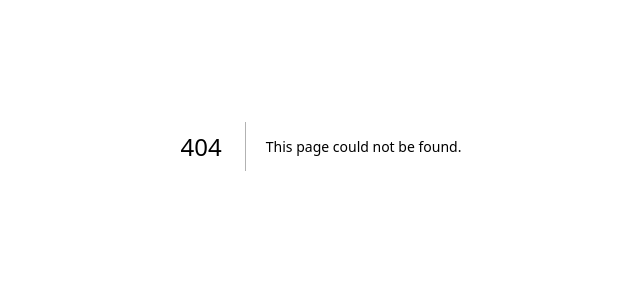
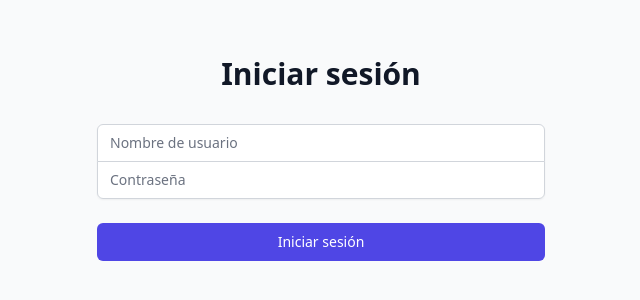
Before and after one commit to motta10motta/sistema-app, a Next.js app: page /auth/signin in a window 1280 px wide. Before the commit this address had no page. Shown: the part 254-554 px from the top of the page, without its empty margins (319-959 px from the left). Built offline with nearby package versions, Linux system fonts and the light colour scheme.

Commit message:
Create signin.tsx

```diff
--- /dev/null
+++ b/pages/auth/signin.tsx
@@ -0,0 +1,79 @@
+import { signIn } from "next-auth/react"
+import { useState } from "react"
+import { useRouter } from "next/router"
+
+export default function SignIn() {
+  const [username, setUsername] = useState("")
+  const [password, setPassword] = useState("")
+  const router = useRouter()
+
+  const handleSubmit = async (e: React.FormEvent) => {
+    e.preventDefault()
+    const result = await signIn("credentials", {
+      username,
+      password,
+      redirect: false,
+    })
+    if (result?.ok) {
+      router.push("/")
+    } else {
+      alert("Error en el inicio de sesión")
+    }
+  }
+
+  return (
+    <div className="min-h-screen flex items-center justify-center bg-gray-50 py-12 px-4 sm:px-6 lg:px-8">
+      <div className="max-w-md w-full space-y-8">
+        <div>
+          <h2 className="mt-6 text-center text-3xl font-extrabold text-gray-900">
+            Iniciar sesión
+          </h2>
+        </div>
+        <form className="mt-8 space-y-6" onSubmit={handleSubmit}>
+          <input type="hidden" name="remember" defaultValue="true" />
+          <div className="rounded-md shadow-sm -space-y-px">
+            <div>
+              <label htmlFor="username" className="sr-only">
+                Nombre de usuario
+              </label>
+              <input
+                id="username"
+                name="username"
+                type="text"
+                required
+                className="appearance-none rounded-none relative block w-full px-3 py-2 border border-gray-300 placeholder-gray-500 text-gray-900 rounded-t-md focus:outline-none focus:ring-indigo-500 focus:border-indigo-500 focus:z-10 sm:text-sm"
+                placeholder="Nombre de usuario"
+                value={username}
+                onChange={(e) => setUsername(e.target.value)}
+              />
+            </div>
+            <div>
+              <label htmlFor="password" className="sr-only">
+                Contraseña
+              </label>
+              <input
+                id="password"
+                name="password"
+                type="password"
+                required
+                className="appearance-none rounded-none relative block w-full px-3 py-2 border border-gray-300 placeholder-gray-500 text-gray-900 rounded-b-md focus:outline-none focus:ring-indigo-500 focus:border-indigo-500 focus:z-10 sm:text-sm"
+                placeholder="Contraseña"
+                value={password}
+                onChange={(e) => setPassword(e.target.value)}
+              />
+            </div>
+          </div>
+
+          <div>
+            <button
+              type="submit"
+              className="group relative w-full flex justify-center py-2 px-4 border border-transparent text-sm font-medium rounded-md text-white bg-indigo-600 hover:bg-indigo-700 focus:outline-none focus:ring-2 focus:ring-offset-2 focus:ring-indigo-500"
+            >
+              Iniciar sesión
+            </button>
+          </div>
+        </form>
+      </div>
+    </div>
+  )
+}
```
